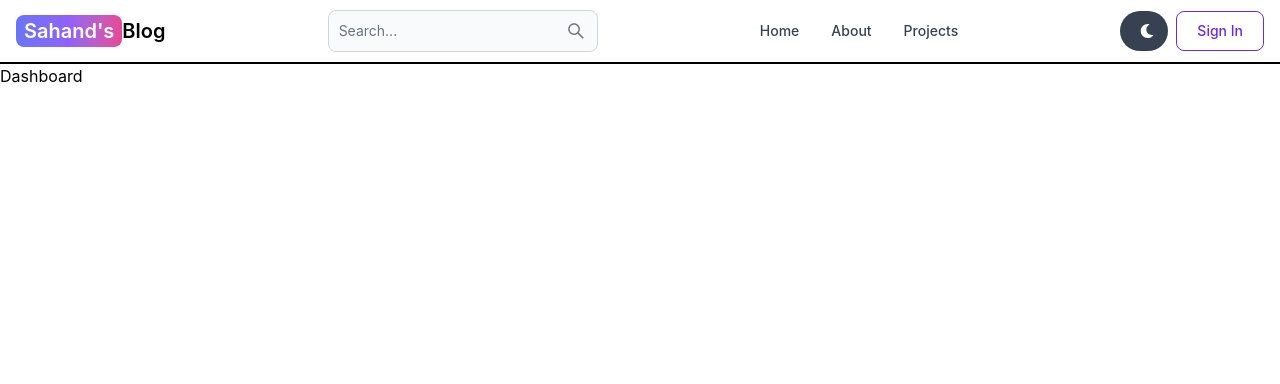
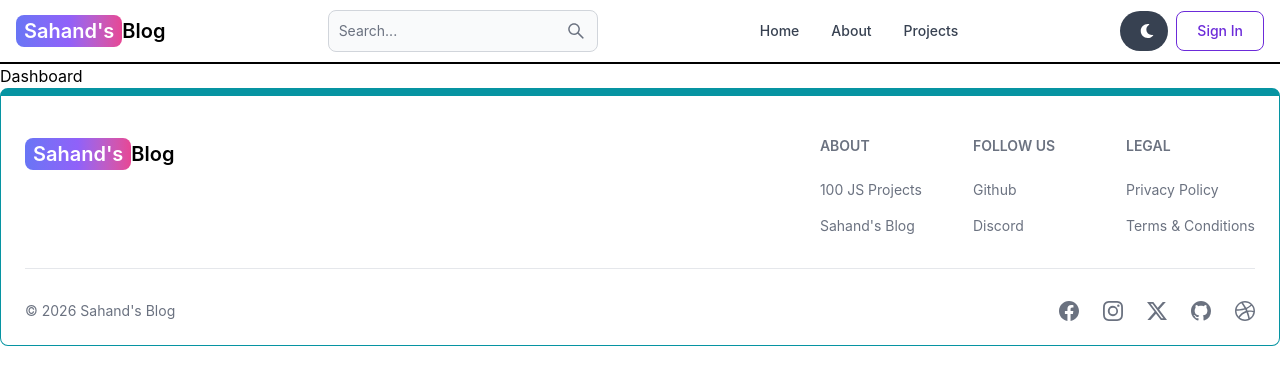
Before and after one commit to nunicho/mern-blog, a React (Vite) app in the folder client/: page /dashboard in a window 1280 px wide. Shown: the top 384 px of the page. Built offline with nearby package versions, Linux system fonts and the light colour scheme.

Commit message:
create and add  the footer component

```diff
--- a/client/src/App.jsx
+++ b/client/src/App.jsx
@@ -6,6 +6,7 @@
 import Dashboard from "./pages/Dashboard";
 import Projects from "./pages/Projects";
 import Header from "./components/Header";
+import FooterComponent from "./components/FooterComponent";
 
 export default function App() {
   return (
@@ -19,6 +20,7 @@
         <Route path="/dashboard" element={<Dashboard />} />
         <Route path="/projects" element={<Projects />} />
       </Routes>
+      <FooterComponent />
     </BrowserRouter>
   );
 }
--- /dev/null
+++ b/client/src/components/FooterComponent.jsx
@@ -0,0 +1,91 @@
+import {
+  Footer,
+  FooterTitle,
+  FooterLink,
+  FooterLinkGroup,
+  FooterDivider,
+  FooterCopyright,
+  FooterIcon,
+} from "flowbite-react";
+import { Link } from "react-router-dom";
+import { BsFacebook, BsInstagram, BsTwitterX, BsGithub, BsDribbble, BsTwitter } from "react-icons/bs";
+
+export default function FooterComponent() {
+  return (
+    <Footer container className="border border-t-8 border-teal-500">
+      <div className="w-full max-w-7xl mx-auto">
+        <div className="grid w-full justify-between sm:flex md:grid-cols-1">
+          <div className="mt-5">
+            <Link
+              to="/"
+              className="self-center whitespace-nowrap text-lg sm:text-xl font-semibold dark:text-white"
+            >
+              <span className="px-2 py-1 bg-gradient-to-r from-indigo-500 via-purple-500 to-pink-500 rounded-lg text-white">
+                Sahand's
+              </span>
+              Blog
+            </Link>
+          </div>
+          <div className="grid grid-cols-2 gap-8 mt-4 sm:grid-cols-3 sm:gap-6">
+            <div>
+              <FooterTitle title="About" />
+              <FooterLinkGroup col>
+                <FooterLink
+                  href="https://www.100jsprojects.com"
+                  target="_blank"
+                  rel="noopener noreferrer"
+                >
+                  100 JS Projects
+                </FooterLink>
+                <FooterLink
+                  href="/about"
+                  target="_blank"
+                  rel="noopener noreferrer"
+                >
+                  Sahand's Blog
+                </FooterLink>
+              </FooterLinkGroup>
+            </div>
+            <div>
+              <FooterTitle title="Follow us" />
+              <FooterLinkGroup col>
+                <FooterLink
+                  href="https://www.github.com/sahandghavidel"
+                  target="_blank"
+                  rel="noopener noreferrer"
+                >
+                  Github
+                </FooterLink>
+                <FooterLink href="#" target="_blank" rel="noopener noreferrer">
+                  Discord
+                </FooterLink>
+              </FooterLinkGroup>
+            </div>
+            <div>
+              <FooterTitle title="Legal" />
+              <FooterLinkGroup col>
+                <FooterLink href="#">Privacy Policy</FooterLink>
+                <FooterLink href="#">Terms &amp; Conditions</FooterLink>
+              </FooterLinkGroup>
+            </div>
+          </div>
+        </div>
+        <FooterDivider />
+        <div className="w-full sm:flex sm:items-center sm:justify-between">
+          <FooterCopyright
+            href="#"
+            by="Sahand's Blog"
+            year={new Date().getFullYear()}
+          />
+          <div className="flex gap-6 sm:mt-0 mt-4 sm:justify-center">
+            <FooterIcon href="#" icon={BsFacebook} />
+            <FooterIcon href="#" icon={BsInstagram} />
+            <FooterIcon href="#" icon={BsTwitterX} />
+            <FooterIcon href="https://www.github.com/sahandghavidel" icon={BsGithub} />
+            <FooterIcon href="#" icon={BsDribbble} />
+          </div>
+        </div>
+      </div>
+    </Footer>
+  );
+}
```
Also changed, not shown: client/.flowbite-react/class-list.json.
